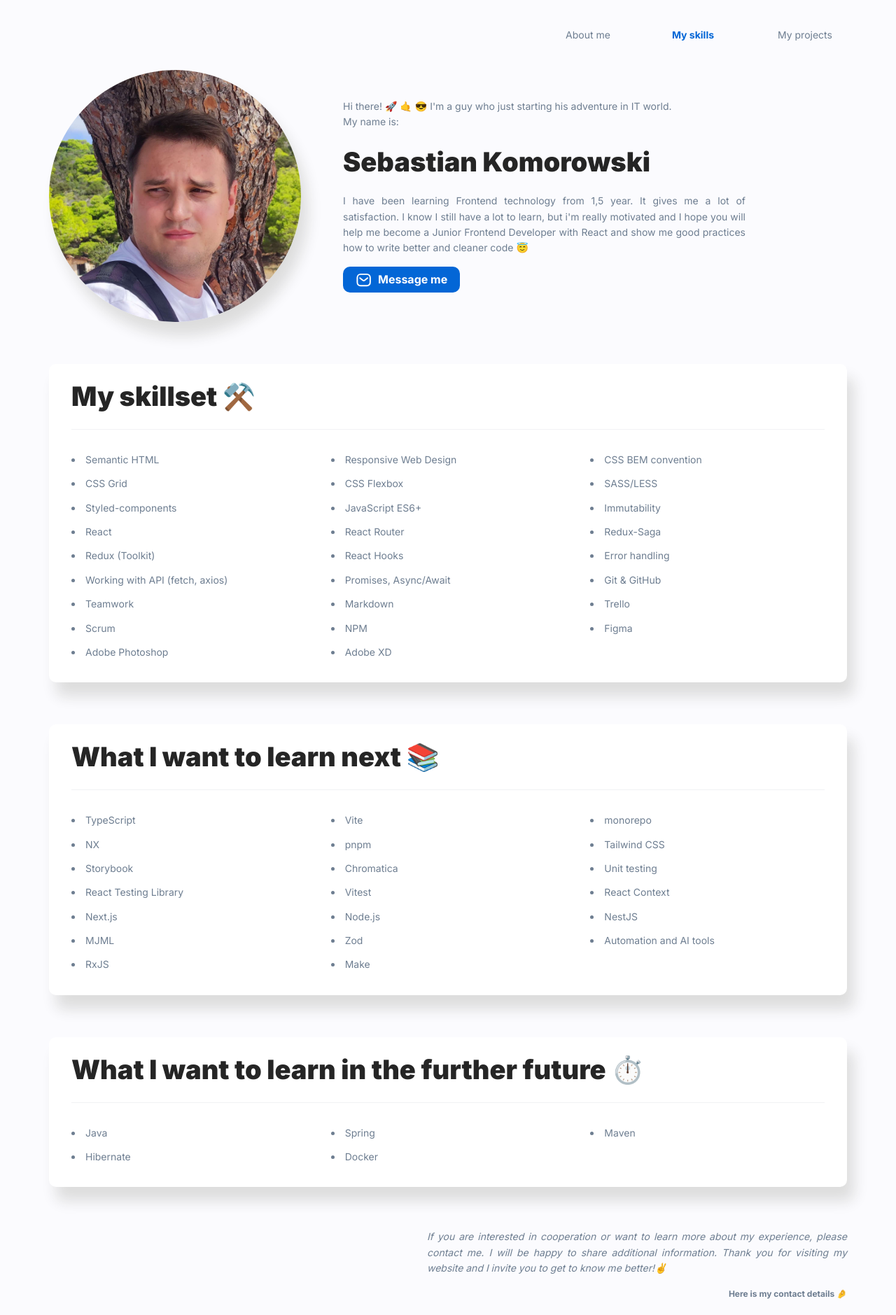
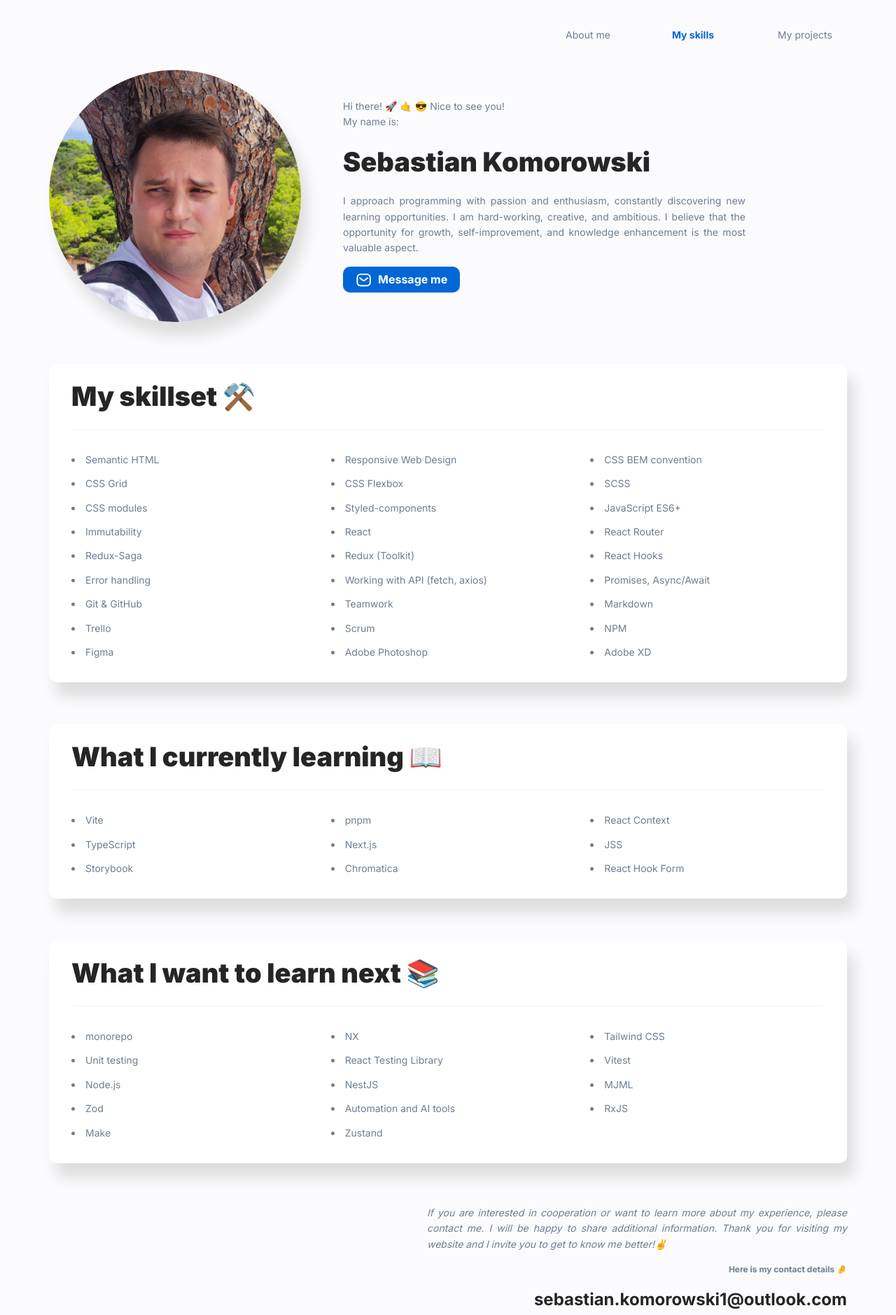
Before and after one commit to carterstorm/my-personal-homepage, a React (Create React App) app: page /skills in a window 1280 px wide. Shown: the top 1879 px of the page at 70% size. Built offline with nearby package versions, Linux system fonts and the light colour scheme.

Commit message:
update portfolio page

```diff
--- a/src/common/MainInformation/index.js
+++ b/src/common/MainInformation/index.js
@@ -21,20 +21,18 @@
         />
         <AboutContainer>
             <Hi>
-                Hi there! 🚀 🤙 😎  I'm a guy who just starting his
-                adventure in IT world.<br />
+                Hi there! 🚀 🤙 😎  Nice to see you!<br />
                 My name is:
             </Hi>
             <Heading
                 title="Sebastian Komorowski"
             />
             <Summary>
-                I have been learning Frontend technology from 1,5 year.
-                It gives me a lot of satisfaction.
-                I know I still have a lot to learn, but i'm really motivated
-                and I hope you will help me become a Junior Frontend Developer
-                with React and show me good practices how to write better and
-                cleaner code 😇
+                I approach programming with passion and
+                enthusiasm, constantly discovering new learning
+                opportunities. I am hard-working, creative, and ambitious.
+                I believe that the opportunity for growth, self-improvement, and knowledge enhancement
+                is the most valuable aspect.
             </Summary>
             <div>
                 <ButtonLinkElement
--- a/src/currentSkills.js
+++ b/src/currentSkills.js
@@ -21,7 +21,11 @@
     },
     {
         id: 6,
-        skillText: "SASS/LESS",
+        skillText: "SCSS",
+    },
+    {
+        id: 66,
+        skillText: "CSS modules",
     },
     {
         id: 7,
--- a/src/features/AboutMe/Education/index.js
+++ b/src/features/AboutMe/Education/index.js
@@ -8,21 +8,14 @@
             design, creating engineering documentation, project management and working with clients. I started
             learning Frontend almost 1,5 years ago. My job as a constructor often involved business trips,
             overtime and weekend work, which made it difficult for me to continue my education. Whenever I could
-            I took time to develop my skills. I didn't give up. However, over the course of my career, I have
-            realized that my true passion was Frontend technologies. I decided to change the industry to develop
-            in a field that gives me real pleasure and satisfaction.
+            I took time to develop my skills. I didn't give up.
         </Paragraph>
         <Paragraph>
             After some time, to improve my systematic approach,
-            I decided to sign up for an online programming school,
-            which was created by a friend of my friend 😊 who has several years of experience as a Frontend Developer.
-            I can confidently say that after joining this school, I have been learning Frontend technologies with
-            enthusiasm and commitment for one year. The school offers an excellent community of students who support
-            and learn from each other. Under the supervision of mentors, I created two simple applications
-            - currency calculator and todo's list on my own. At the same time during school, I created a weather application
-            and Nike homepage on my own. After a break due to my job, I decided to create the Nike website again.
-            This time, I managed to create a more accurate, fully responsive website that closely resembled the
-            original one. At the end of school, I received a project for a movie and actor browser to code myself,
+            I decided to sign up for an online programming school. The school offers an excellent community of
+            students who support and learn from each other. I created a few simple applications on my own.
+            At the same time during school, I decided to create the Nike website - fully responsive that closely
+            resembled the orginal one. At the end of school, I received a project for a movie browser to code myself,
             which was created in Figma. During this project, I gained very valuable experience and self-confidence
             that I can handle similar projects 😊
         </Paragraph>
--- a/src/features/AboutMe/Introduction/index.js
+++ b/src/features/AboutMe/Introduction/index.js
@@ -5,7 +5,7 @@
         <Paragraph>
             Hi! I'm really glad you're here. I would like to warmly welcome you to my website.
             This is my place where I can share a little more information about myself and
-            my professional experience. To get to know me better, let me tell you about myself.
+            my professional experience.
         </Paragraph>
         <Paragraph>
             I have lived in Warsaw since I was born. I am a calm person who is really difficult to disturb.
@@ -14,10 +14,5 @@
             I am precise and pay attention to the smallest details. Sometimes it can be frustrating,
             but it is this quality that makes me want to be perfect.
         </Paragraph>
-        <Paragraph>
-            I'm the coffee guy. I love coffee and cakes. I love traveling and discovering new places.
-            I'm a big fan of spontaneous weekend trips. I like to spend my free time actively outdoors,
-            riding a bike or hanging out with my closest friends.
-        </Paragraph>
     </>
 );
--- a/src/features/Skills/index.js
+++ b/src/features/Skills/index.js
@@ -1,7 +1,7 @@
 import { SkillsSection } from "./SkillsSection";
 import { currentSkills } from "../../currentSkills";
 import { nextSkills } from "../../nextSkills";
-import { futureSkills } from "../../futureSkills";
+import { inProgress } from "../../inProgress";
 
 export const Skills = () => (
     <>
@@ -10,12 +10,12 @@
             skills={currentSkills}
         />
         <SkillsSection
+            title="What I currently learning 📖"
+            skills={inProgress}
+        />
+        <SkillsSection
             title="What I want to learn next 📚"
             skills={nextSkills}
         />
-        <SkillsSection
-            title="What I want to learn in the further future ⏱️"
-            skills={futureSkills}
-        />
     </>
 );
--- a/src/futureSkills.js
+++ /dev/null
@@ -1,22 +0,0 @@
-export const futureSkills = [
-    {
-        id: 1,
-        skillText: "Java",
-    },
-    {
-        id: 2,
-        skillText: "Spring",
-    },
-    {
-        id: 3,
-        skillText: "Maven",
-    },
-    {
-        id: 4,
-        skillText: "Hibernate",
-    },
-    {
-        id: 5,
-        skillText: "Docker",
-    },
-];
--- /dev/null
+++ b/src/inProgress.js
@@ -0,0 +1,38 @@
+export const inProgress = [
+    {
+        id: 1,
+        skillText: "Vite",
+    },
+    {
+        id: 2,
+        skillText: "pnpm",
+    },
+    {
+        id: 3,
+        skillText: "React Context",
+    },
+    {
+        id: 4,
+        skillText: "TypeScript",
+    },
+    {
+        id: 5,
+        skillText: "Next.js",
+    },
+    {
+        id: 6,
+        skillText: "JSS",
+    },
+    {
+        id: 7,
+        skillText: "Storybook",
+    },
+    {
+        id: 8,
+        skillText: "Chromatica",
+    },
+    {
+        id: 9,
+        skillText: "React Hook Form",
+    },
+];
--- a/src/nextSkills.js
+++ b/src/nextSkills.js
@@ -1,12 +1,4 @@
 export const nextSkills = [
-    {
-        id: 1,
-        skillText: "TypeScript",
-    },
-    {
-        id: 2,
-        skillText: "Vite",
-    },
     {
         id: 3,
         skillText: "monorepo",
@@ -16,20 +8,8 @@
         skillText: "NX",
     },
     {
-        id: 5,
-        skillText: "pnpm",
-    },
-    {
         id: 6,
         skillText: "Tailwind CSS",
-    },
-    {
-        id: 7,
-        skillText: "Storybook",
-    },
-    {
-        id: 8,
-        skillText: "Chromatica",
     },
     {
         id: 9,
@@ -42,14 +22,6 @@
     {
         id: 11,
         skillText: "Vitest",
-    },
-    {
-        id: 12,
-        skillText: "React Context",
-    },
-    {
-        id: 13,
-        skillText: "Next.js",
     },
     {
         id: 14,
@@ -79,4 +51,8 @@
         id: 20,
         skillText: "Make",
     },
+    {
+        id: 21,
+        skillText: "Zustand",
+    },
 ];
```
